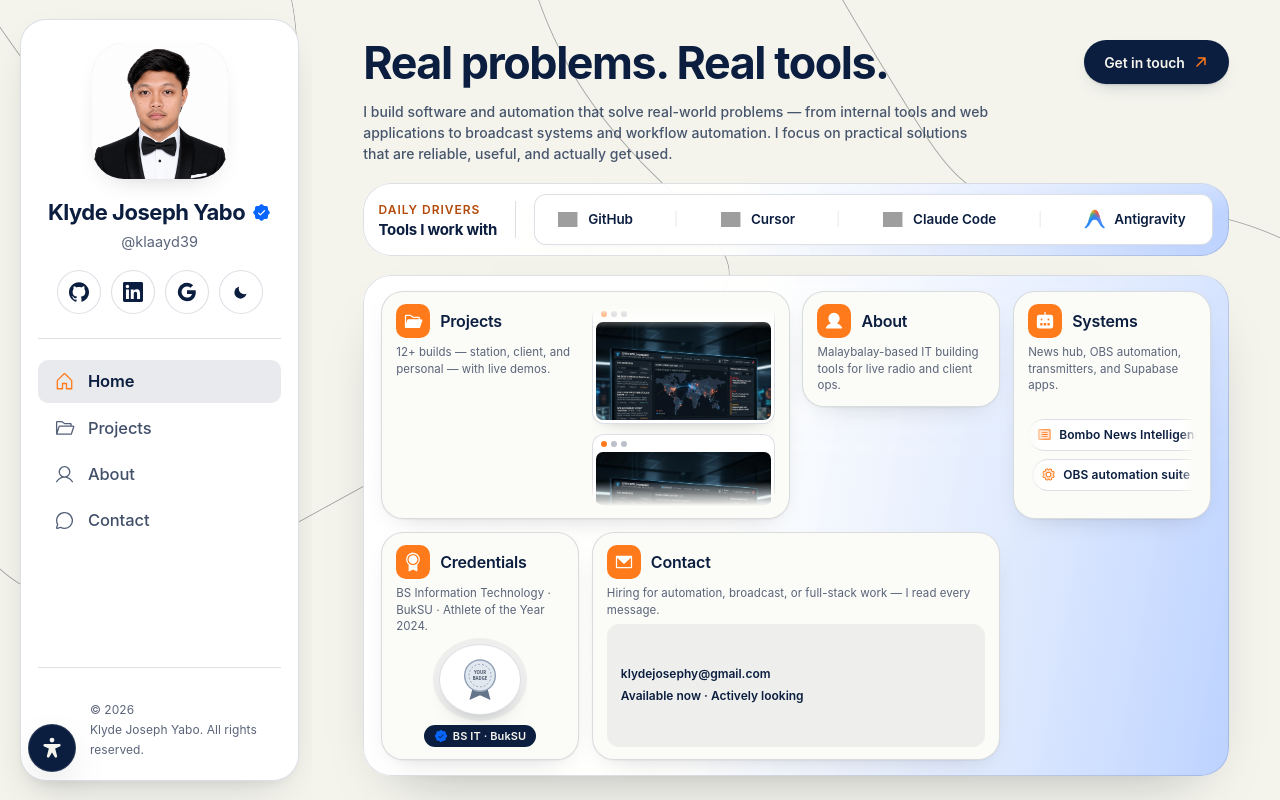
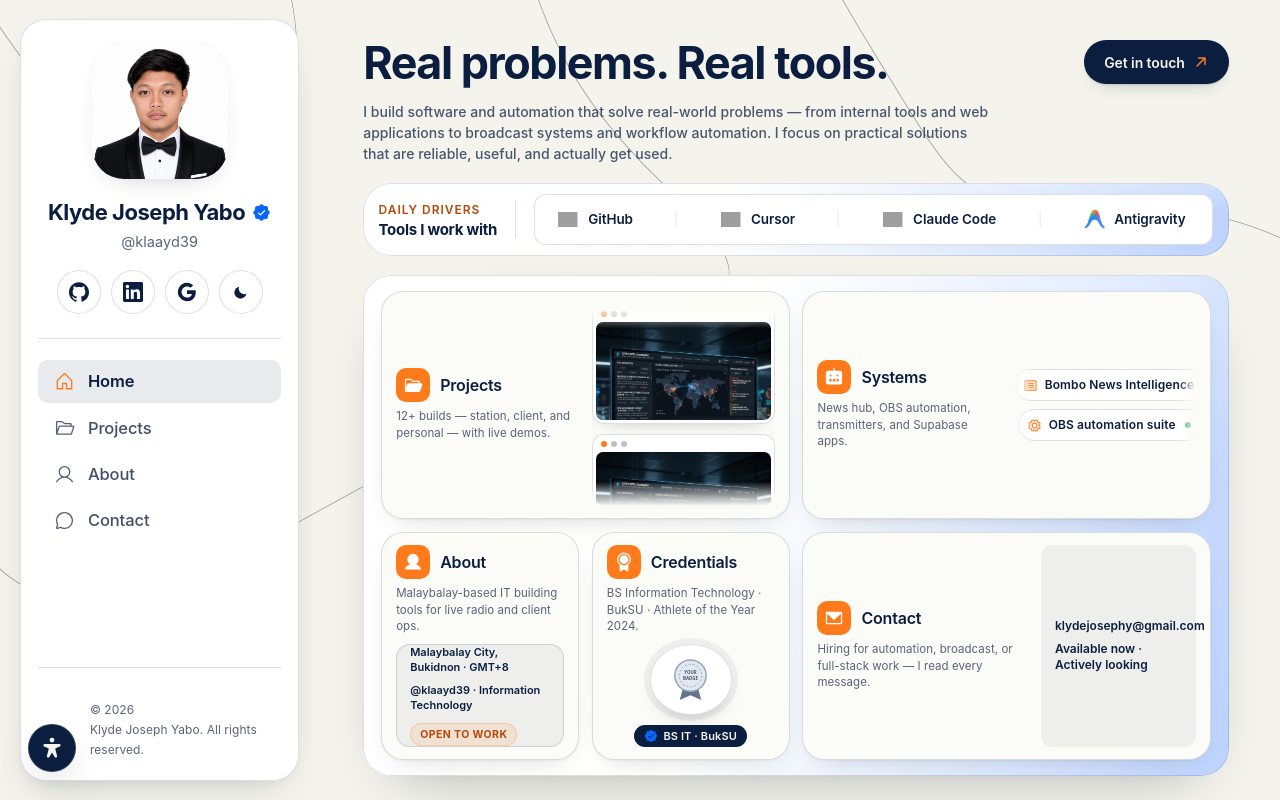
Before and after one commit to klaayd39/new-portfolio, a React (Vite) app: page / in a window 1280 px wide. Built offline with nearby package versions, Linux system fonts and the light colour scheme; grey boxes are pictures that could not be loaded.

Commit message:
Reorganize home bento grid for aligned rows and tiles.
Pair Projects with Systems on top, About and Credentials beside a wide Contact card, and add a compact About glance block.

Co-authored-by: Cursor <cursoragent@cursor.com>

```diff
--- a/src/components/HomeBento.tsx
+++ b/src/components/HomeBento.tsx
@@ -64,10 +64,6 @@ export default function HomeBento() {
         </div>
       </Link>
 
-      <Link to="/about" className="bento__card bento__card--about">
-        <CardHead Icon={User} title="About" desc="Malaybalay-based IT building tools for live radio and client ops." />
-      </Link>
-
       <Link to="/projects" className="bento__card bento__card--ai">
         <CardHead Icon={Robot} title="Systems" desc="News hub, OBS automation, transmitters, and Supabase apps." />
         <div className="bento__media bento__chips" aria-hidden="true">
@@ -83,6 +79,15 @@ export default function HomeBento() {
               </div>
             </div>
           ))}
+        </div>
+      </Link>
+
+      <Link to="/about" className="bento__card bento__card--about">
+        <CardHead Icon={User} title="About" desc="Malaybalay-based IT building tools for live radio and client ops." />
+        <div className="bento__media bento__glance" aria-hidden="true">
+          <span className="bento__glance-line">{profile.location}</span>
+          <span className="bento__glance-line">{profile.handle} · {profile.role}</span>
+          <span className="bento__glance-pill">{profile.verifiedLabel}</span>
         </div>
       </Link>
 
--- a/src/styles/bento.css
+++ b/src/styles/bento.css
@@ -1,8 +1,9 @@
 /* ============================================
    HOME BENTO - one card per view
-   The showcase band of Home. Six raised paper cards on a 4x2 grid that fills
-   the elastic row; every card is a link and clips its own media, so the band
-   can shrink with the viewport and Home never grows a scrollbar. Motion is
+   The showcase band of Home. Five cards on a 4×2 grid — top row: Projects and
+   Systems (two wide tiles); bottom row: About, Credentials, Contact. Every
+   card is a link and clips its own media, so the band can shrink with the
+   viewport and Home never grows a scrollbar. Motion is
    transform-only on inner tracks. Light plates stay light in dark mode for
    the brand marks (see shell.css), but the cards themselves flip with the
    theme.
@@ -20,8 +21,10 @@
     grid-template-columns: repeat(4, minmax(0, 1fr));
     grid-template-rows: repeat(2, minmax(0, 1fr));
   }
-  .bento__card--projects { grid-column: span 2; }
-  .bento__card--contact  { grid-column: span 2; }
+  /* Row 1: two equal feature tiles. Row 2: About | Credentials | Contact (wide). */
+  .bento__card--projects,
+  .bento__card--ai { grid-column: span 2; }
+  .bento__card--contact { grid-column: span 2; }
 }
 
 .bento__card {
@@ -120,8 +123,16 @@
 
 /* Projects: two columns side by side in the wide card - the head on the left,
    the drifting reel on the right. */
-.bento__card--projects { display: grid; grid-template-columns: minmax(0, 1fr) minmax(0, 1fr); column-gap: 14px; }
-.bento__card--projects .bento__media { margin-top: 0; grid-row: 1; grid-column: 2; }
+.bento__card--projects,
+.bento__card--ai {
+  display: grid;
+  grid-template-columns: minmax(0, 1fr) minmax(0, 1fr);
+  column-gap: 14px;
+}
+.bento__card--projects .bento__media,
+.bento__card--ai .bento__media { margin-top: 0; grid-row: 1; grid-column: 2; }
+.bento__card--projects .bento__head,
+.bento__card--ai .bento__head { grid-column: 1; grid-row: 1; align-self: center; }
 .bento__reel {
   overflow: hidden;
   border-radius: 14px;
@@ -175,7 +186,37 @@
 
 /* About: three portraits fanned — center card is the hero shot. */
 .bento__card--about .bento__media { flex: 1 1 auto; min-height: 0; }
-.bento__card--about:not(:has(.bento__media)) { align-self: start; }
+
+/* About: compact facts so the bottom row matches Credentials height. */
+.bento__glance {
+  display: flex;
+  flex-direction: column;
+  justify-content: center;
+  gap: 8px;
+  padding: 12px 14px;
+  border-radius: 14px;
+  background: var(--tint);
+  box-shadow: inset 0 0 0 1px var(--line);
+}
+.bento__glance-line {
+  font-size: clamp(11px, 0.72vw, 12.5px);
+  font-weight: 600;
+  line-height: 1.35;
+  color: var(--navy);
+}
+.bento__glance-pill {
+  align-self: flex-start;
+  margin-top: 2px;
+  padding: 4px 10px;
+  border-radius: var(--radius-pill);
+  font-size: 10.5px;
+  font-weight: 700;
+  letter-spacing: 0.04em;
+  text-transform: uppercase;
+  color: var(--orange-ink);
+  background: rgba(255, 122, 26, 0.12);
+  box-shadow: inset 0 0 0 1px rgba(255, 122, 26, 0.22);
+}
 .bento__fan {
   position: relative;
   display: grid;
@@ -448,6 +489,16 @@
   border-radius: 12px;
   background: var(--tint);
 }
+@media (min-width: 1100px) {
+  .bento__card--contact {
+    display: grid;
+    grid-template-columns: minmax(0, 1.15fr) minmax(0, 0.85fr);
+    column-gap: 14px;
+  }
+  .bento__card--contact .bento__head { grid-column: 1; grid-row: 1; align-self: center; }
+  .bento__card--contact .bento__media { margin-top: 0; grid-column: 2; grid-row: 1; }
+  .bento__card--contact .bento__contact { margin-top: 0; height: 100%; }
+}
 .bento__contact-line {
   font-size: 12px;
   font-weight: 600;
@@ -458,13 +509,22 @@
 /* Below the shell breakpoint the grid has no fixed rows, so the tracks would
    set the card height. Cap the media instead, and let the two wide cards
    stack their media under the head - side by side they had 80px each. */
+@media (min-width: 640px) and (max-width: 1099px) {
+  .bento__card--projects,
+  .bento__card--ai,
+  .bento__card--contact { grid-column: 1 / -1; }
+}
 @media (max-width: 1099px) {
   .bento__reel, .bento__reviews, .bento__fan, .bento__chips, .bento__badge { max-height: 200px; }
   .bento__fan { min-height: 150px; }
   .bento__card--projects,
+  .bento__card--ai,
   .bento__card--quotes { display: flex; flex-direction: column; }
   .bento__card--projects .bento__media,
+  .bento__card--ai .bento__media,
   .bento__card--quotes .bento__media { margin-top: clamp(8px, 1.2vh, 14px); height: 190px; }
+  .bento__card--projects .bento__head,
+  .bento__card--ai .bento__head { align-self: auto; }
   /* The reel runs sideways under the head: a row of browser windows at a
      size where a page crop reads as a page, not one giant hero. */
   .bento__reel {
```
